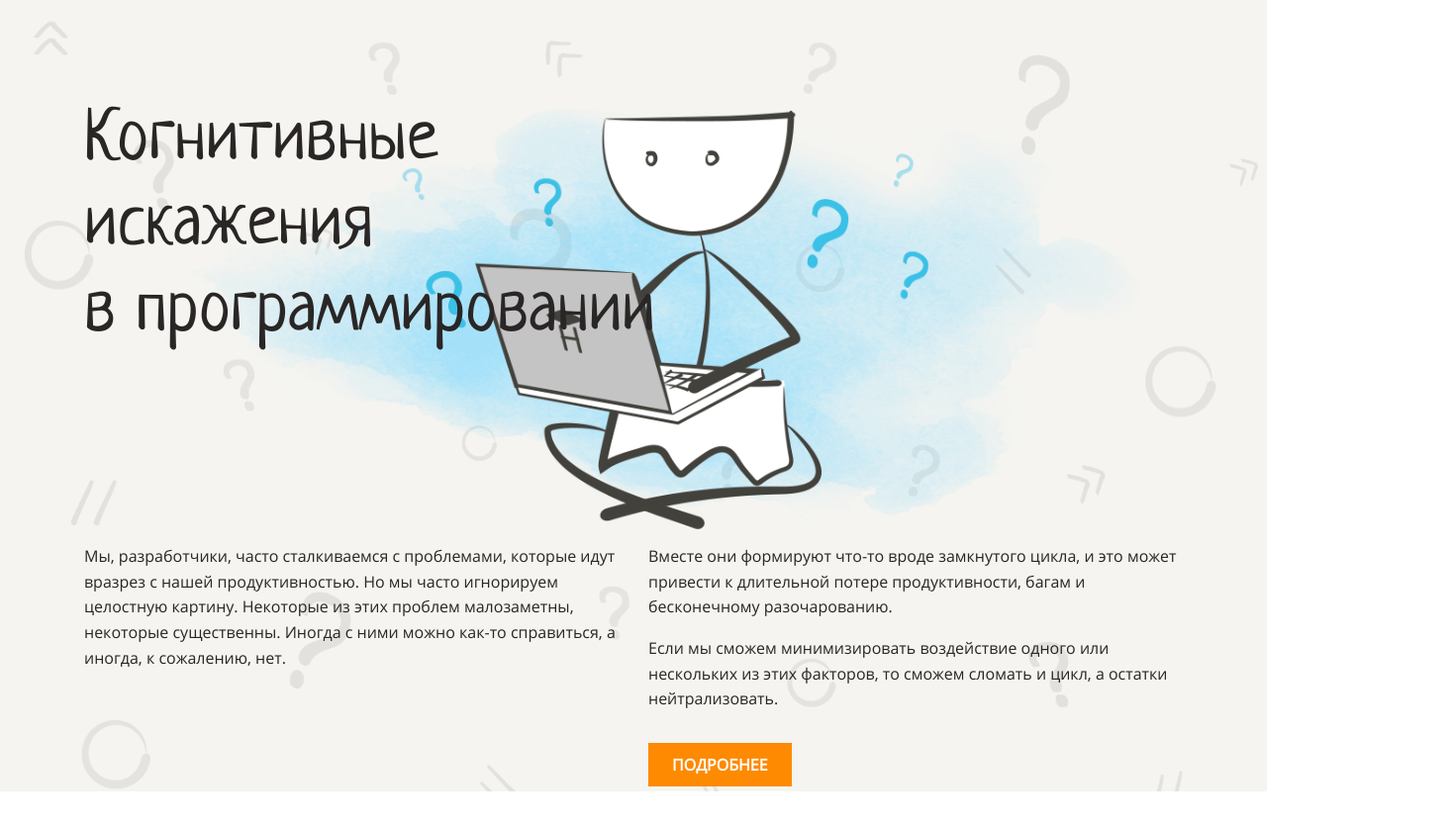
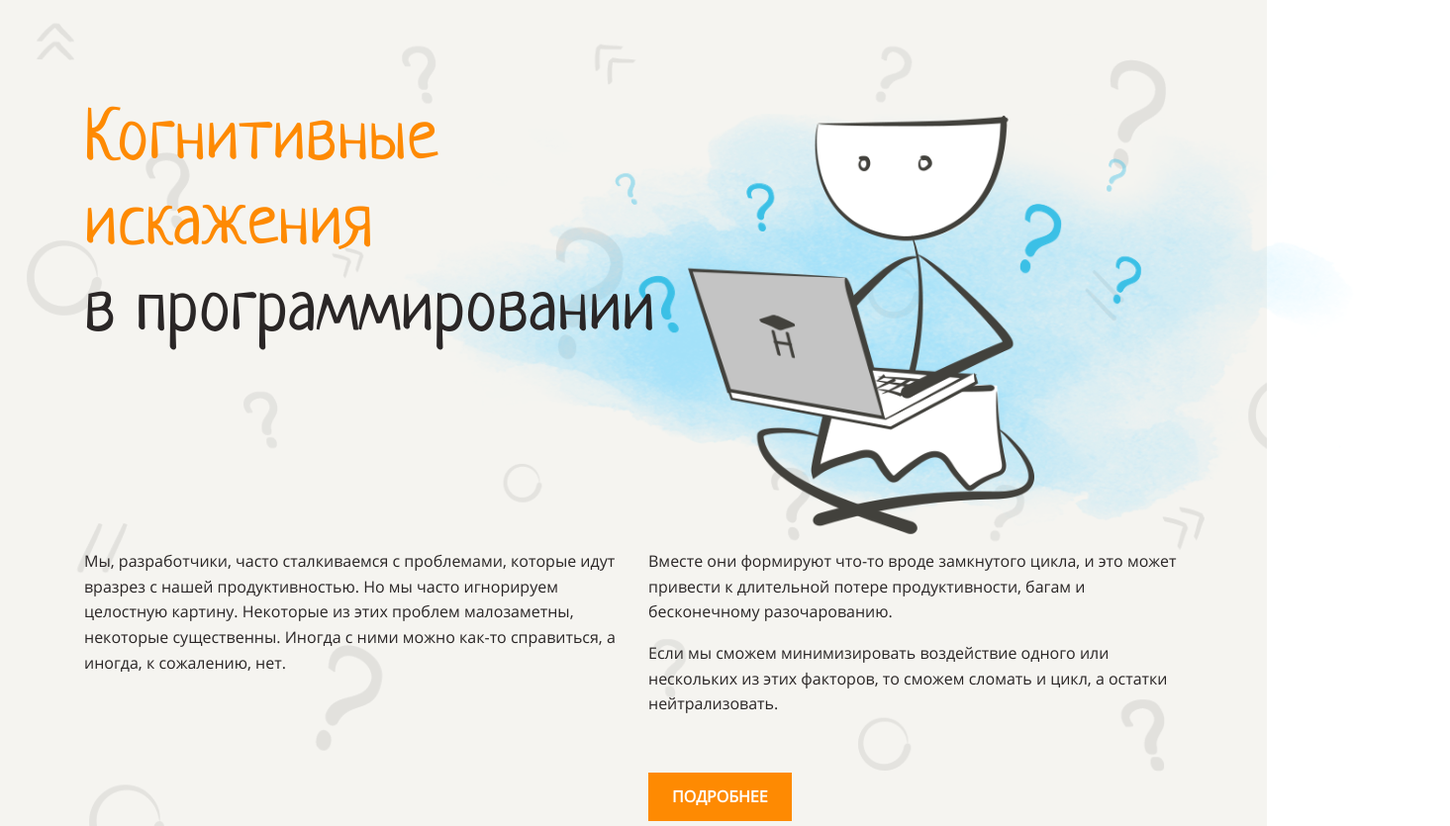
Before and after one commit to YuriySho/layout-designer-project-lvl1, a website: page src/index.html in a window 1280 px wide. Shown: the top 835 px of the page at 99% size, 1465 px wide, since content can reach past the window. Drawn offline with Linux system fonts and the light colour scheme.

Commit message:
refactor header section

```diff
--- a/src/index.html
+++ b/src/index.html
@@ -11,7 +11,7 @@
 <body>
   <header class="container background-light">
     <div class="section">
-      <h1 class="header-title"><span class="color-text-main">Когнитивные<br>искажения<br></span>в программировании</h1>
+      <h1 class="header-title"><span class="color-main">Когнитивные<br>искажения<br></span>в программировании</h1>
       <img class="header-img" src="assets/images/main.png" alt="header-img">
       <div class="header-text">
         <div class="w50 mr-30">
@@ -19,10 +19,11 @@
         </div>
         <div class="w50">
           <p>Вместе они формируют что-то вроде замкнутого цикла, и это может привести к длительной потере продуктивности, багам и бесконечному разочарованию.</p>
-          <p>Если мы сможем минимизировать воздействие одного или нескольких из этих факторов, то сможем сломать и цикл, а остатки нейтрализовать.</p>
+          <p class="mb-1em">Если мы сможем минимизировать воздействие одного или нескольких из этих факторов, то сможем сломать и цикл, а остатки нейтрализовать.</p>
+          <a href="#navigation" class="button">ПОДРОБНЕЕ</a>
         </div>
       </div>
-      <a href="#navigation" class="button button-header">ПОДРОБНЕЕ</a>
+
     </div>
   </header>
   <main class="main">
@@ -100,7 +101,7 @@
       </div>
     </section>
     <section class="container background-brown" id="premature-optimization">
-      <div class="section premature-effect-text">
+      <div class="section color-white">
         <div class="title-effect">
           <div class="text-effect w50 mr-30">
             <p class="semitransparent-white">Когнитивные искажения</p>
@@ -154,7 +155,7 @@
       </div>
     </section>
     <section class="container background-brown" id="hyperbolic-depreciation">
-      <div class="section premature-effect-text">
+      <div class="section color-white">
         <div class="title-effect">
           <div class="text-effect w50 mr-30 pr-15">
             <p class="semitransparent-white">Когнитивные искажения</p>
--- a/src/styles/style.css
+++ b/src/styles/style.css
@@ -24,6 +24,7 @@
 body {
   margin: 0;
   padding: 0;
+
   color: var(--dark);
   font-size: 16px;
   font-family: 'Open Sans Regular', sans-serif;
@@ -50,70 +51,6 @@ h3 {
   font-size: 34px;
 }
 
-.main {
-  align-items: center;
-  justify-content: center;
-  width: 100%;
-}
-
-.section {
-  width: 100%;
-  max-width: 1110px;
-  height: 100vh;
-  margin: 100px auto 100px auto;
-}
-
-.container {
-  position: relative;
-
-  display: flex;
-  width: 100%;
-  height: 100vh;
-}
-
-.container::before {
-  position: absolute;
-
-  display: block;
-  width: 100%;
-  height: 100vh;
-  overflow: hidden;
-
-  background-image: url('../assets/images/background.png');
-  background-repeat: no-repeat;
-  background-size: cover;
-  opacity: 0.1;
-
-  content: '';
-}
-
-.header-title {
-  position: relative;
-  z-index: 1;
-
-  width: auto;
-  margin: 0;
-}
-
-.header-img {
-  position: absolute;
-
-  top: 50px;
-  right: 30px;
-
-  max-height: 525px;
-}
-
-.header-text {
-  position: relative;
-
-  top: 175px;
-
-  display: flex;
-
-  justify-content: space-around;
-}
-
 .w50 {
   width: 50%;
 }
@@ -130,6 +67,10 @@ h3 {
   margin-bottom: 30px;
 }
 
+.mb-1em {
+  margin-bottom: 1em;
+}
+
 .color-main {
   color: var(--main);
 }
@@ -144,10 +85,6 @@ h3 {
 
 .color-brown {
   color: var(--brown);
-}
-
-.premature-effect-text {
-  color: var(--white);
 }
 
 .semitransparent-white {
@@ -170,11 +107,79 @@ h3 {
   background: var(--white);
 }
 
+.main {
+  align-items: center;
+  justify-content: center;
+  width: 100%;
+}
+
+.section {
+  position: relative;
+
+  width: 100%;
+  max-width: 1110px;
+  height: 100%;
+  margin: 0 auto;
+  padding: 100px 0 100px 0;
+}
+
+.container {
+  position: relative;
+
+  width: 100%;
+  height: 100%;
+}
+
+.container::before {
+  position: absolute;
+
+  display: block;
+  width: 100%;
+  height: 100%;
+  overflow: hidden;
+
+  background-image: url('../assets/images/background.png');
+  background-repeat: no-repeat;
+  background-size: cover;
+  opacity: 0.1;
+
+  content: '';
+}
+
+.header-title {
+  position: relative;
+  z-index: 1;
+
+  margin-top: 0;
+  margin-bottom: 180px;
+}
+
+.header-img {
+  position: absolute;
+  top: 55px;
+  right: -270px;
+
+  display: block;
+  max-width: 100%;
+  height: auto;
+  max-height: 525px;
+}
+
+.header-text {
+  position: relative;
+
+  display: flex;
+
+  justify-content: space-around;
+}
+
 .button {
-  width: 148px;
-  height: 49px;
+  display: inline-block;
+  box-sizing: border-box;
 
-  padding: 11px 24px;
+  margin-top: 40px;
+
+  padding: 12px 24px;
 
   color: var(--white);
 
@@ -189,12 +194,6 @@ h3 {
 
 .button:hover {
   background: #ea7600;
-}
-
-.button-header {
-  position: relative;
-  top: 200px;
-  left: 570px;
 }
 
 .text-center {
```
